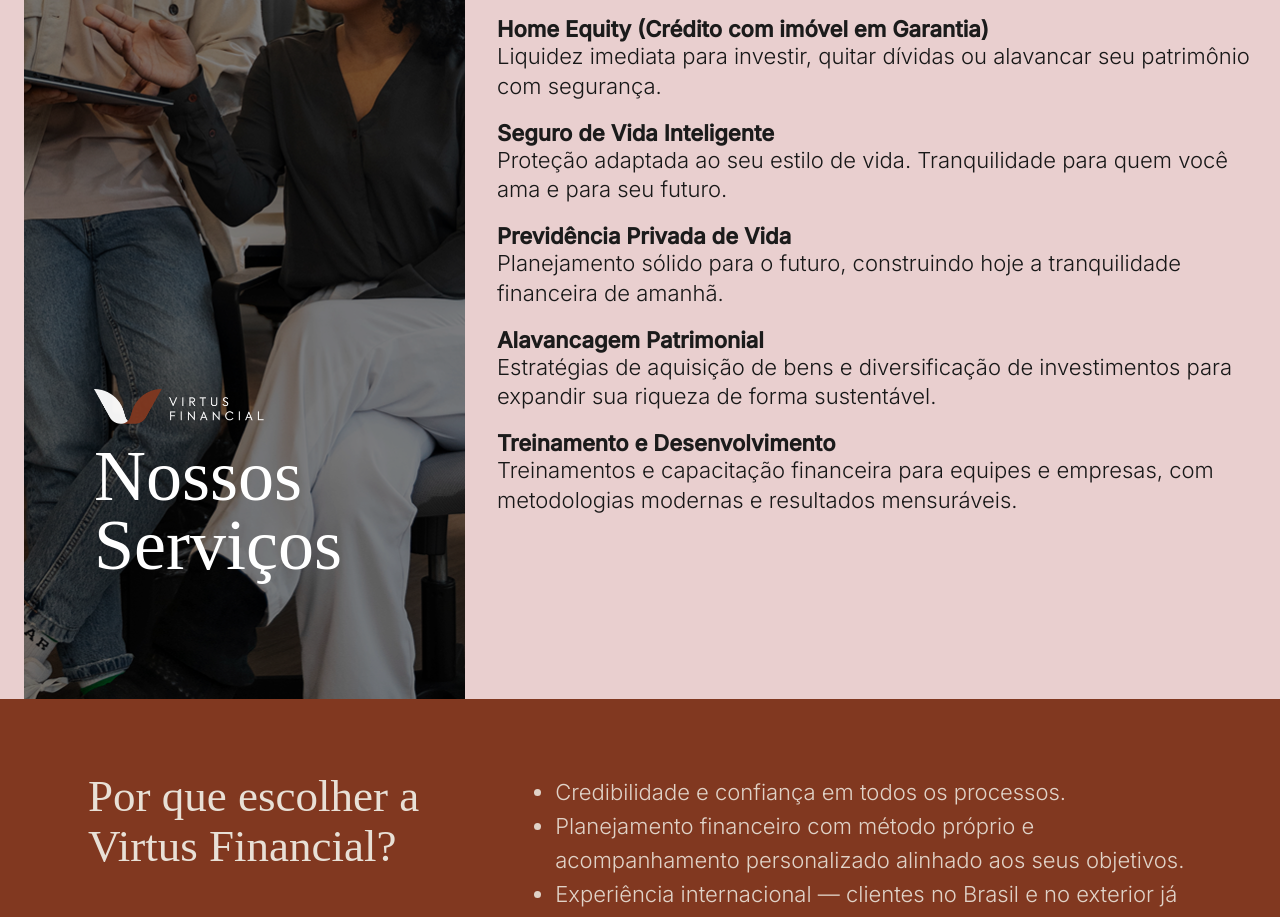
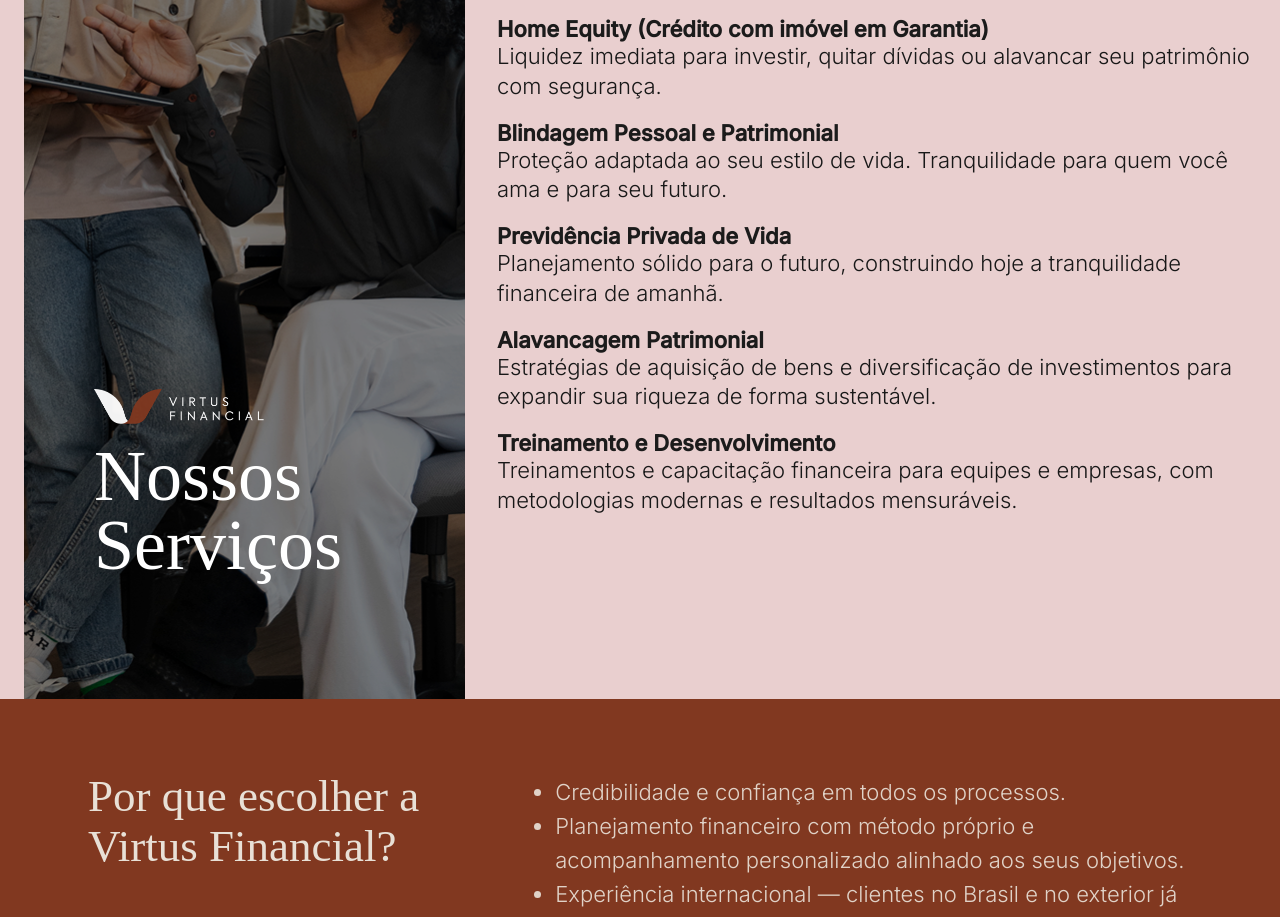
Before and after one commit to lenonmerlo/virtus, a React (Vite) app: page / in a window 1280 px wide. Shown: the part 1740-2657 px from the top of the page. Built offline with nearby package versions, Linux system fonts and the light colour scheme; a web font is replaced by a local one.

Commit message:
fix(i18n): adjust translation configuration

```diff
--- a/src/i18n.js
+++ b/src/i18n.js
@@ -27,7 +27,7 @@ const translations = {
         body: "Liquidez imediata para investir, quitar dívidas ou alavancar com segurança.",
       },
       {
-        title: "Seguro de Vida Inteligente",
+        title: "Blindagem Pessoal e Patrimonial",
         body: "Proteção adaptada ao seu estilo de vida. Tranquilidade para quem você ama.",
       },
       {
@@ -89,7 +89,7 @@ const translations = {
         body: "Immediate liquidity to invest, pay off debt, or leverage with security.",
       },
       {
-        title: "Smart Life Insurance",
+        title: "Personal and Wealth Protection",
         body: "Protection tailored to your lifestyle. Peace of mind for the ones you love.",
       },
       {
--- a/src/i18n.jsx
+++ b/src/i18n.jsx
@@ -28,7 +28,7 @@ const translations = {
         body: "Liquidez imediata para investir, quitar dívidas ou alavancar seu patrimônio com segurança.",
       },
       {
-        title: "Seguro de Vida Inteligente",
+        title: "Blindagem Pessoal e Patrimonial",
         body: "Proteção adaptada ao seu estilo de vida. Tranquilidade para quem você ama e para seu futuro.",
       },
       {
@@ -91,7 +91,7 @@ const translations = {
         body: "Immediate liquidity to invest, pay off debt, or leverage your wealth with security.",
       },
       {
-        title: "Smart Life Insurance",
+        title: "Personal and Wealth Protection",
         body: "Protection tailored to your lifestyle. Peace of mind for those you love and for your future.",
       },
       {
```
